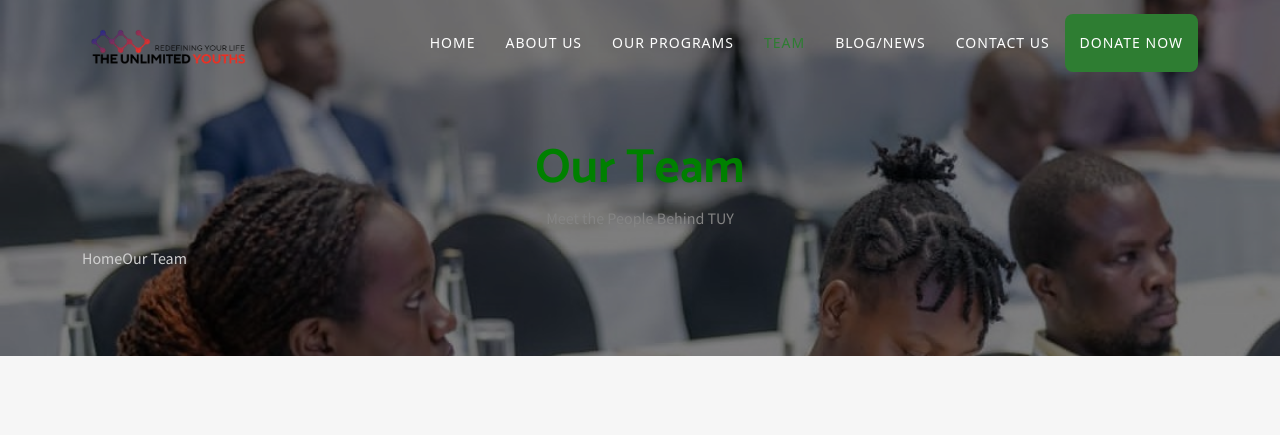
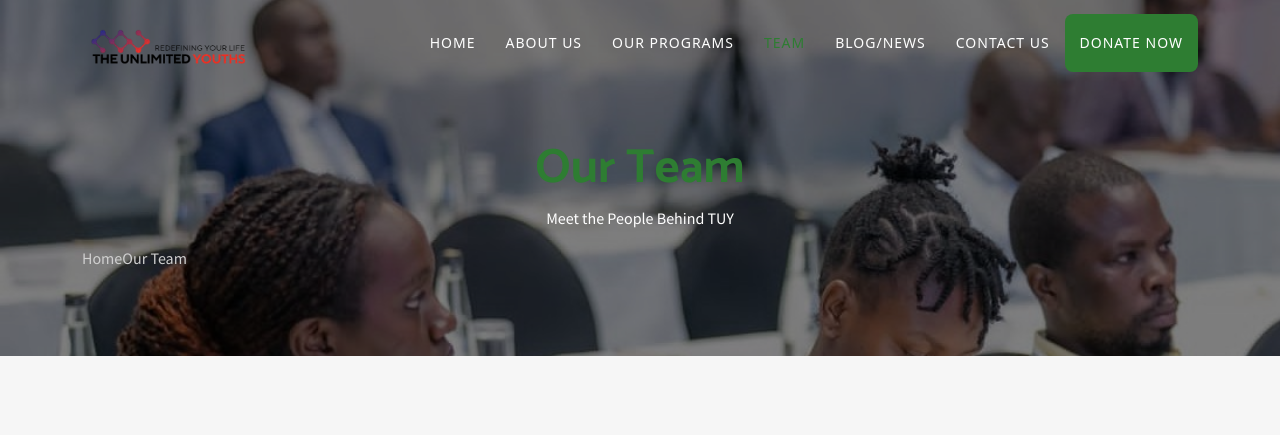
Before and after one commit to KaKebe-Technologies-Limited/TUY, a plain HTML site: page team.html in a window 1280 px wide. Shown: the top 435 px of the page. Drawn offline with nearby package versions, Linux system fonts and the light colour scheme; some packages are replaced by stand-ins of ours; files whose address does not match are found by name.

```diff
--- a/team.html
+++ b/team.html
@@ -184,8 +184,8 @@ End Fixed Navigation
 	<div class="container">
 		<div class="row">
 			<div class="col-md-12">
-				<h2 style="color: green; font-size: 36pt; font-weight: bold;">Our Team</h2>
-				<p>Meet the People Behind TUY</p>
+				<h2 style="color: #2E7D32; font-size: 36pt; font-weight: bold;">Our Team</h2>
+				<p style="color: #ffffff;">Meet the People Behind TUY</p>
 				<ol class="breadcrumb header-bradcrumb">
 				  <li><a href="index.html">Home</a></li>
 				  <li class="active">Our Team</li>
```
Also changed, not shown: Activities.html (+1 -1 lines), images/team/aisha_bello.jpg (added), images/team/jamal_adebayo.jpg (added), images/team/kwame_osei.jpg (added), images/team/lina_torres.jpg (added), images/team/maria_gomez.jpg (added), images/team/rahul_patel.jpg (added), images/team/sophie_chen.jpg (added).
